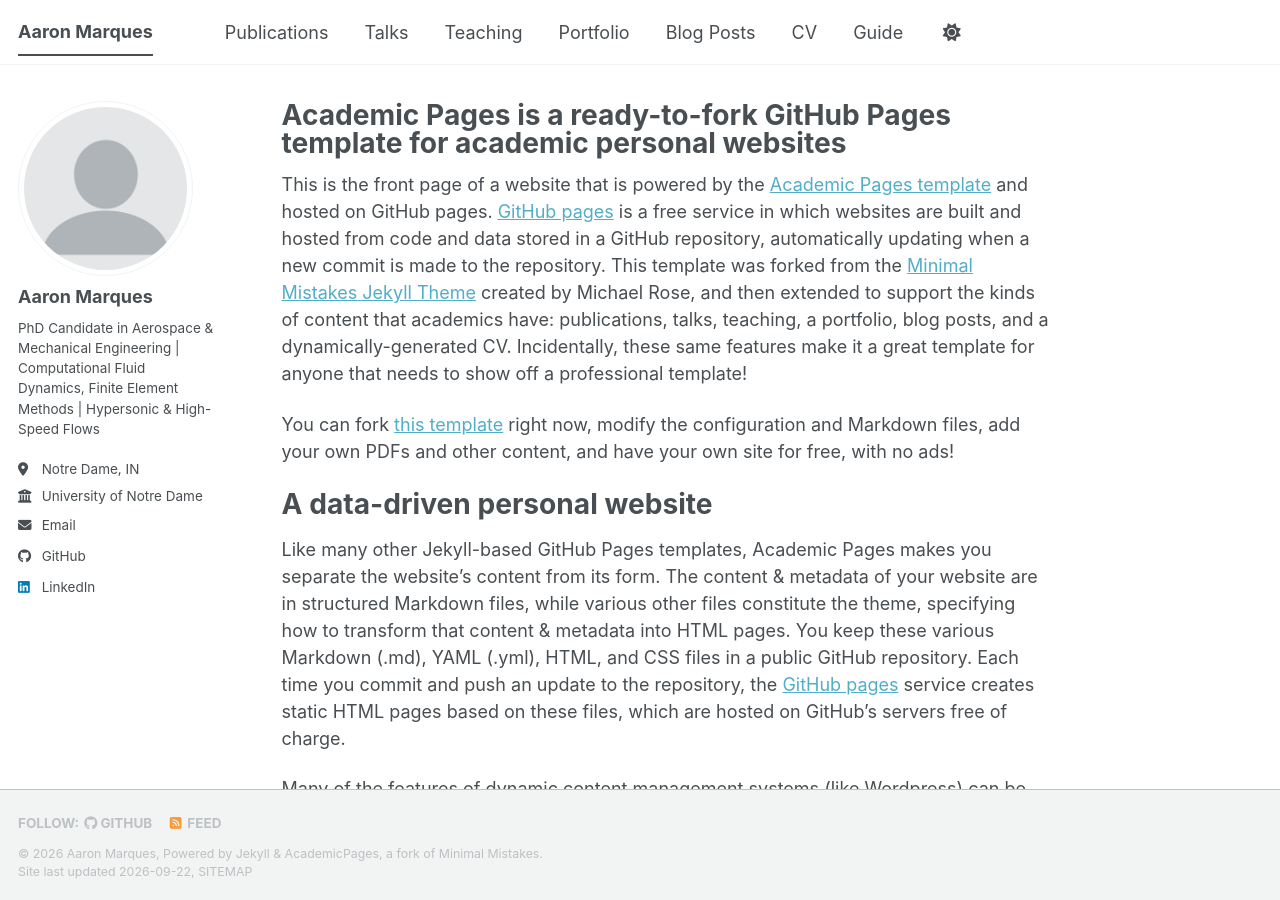
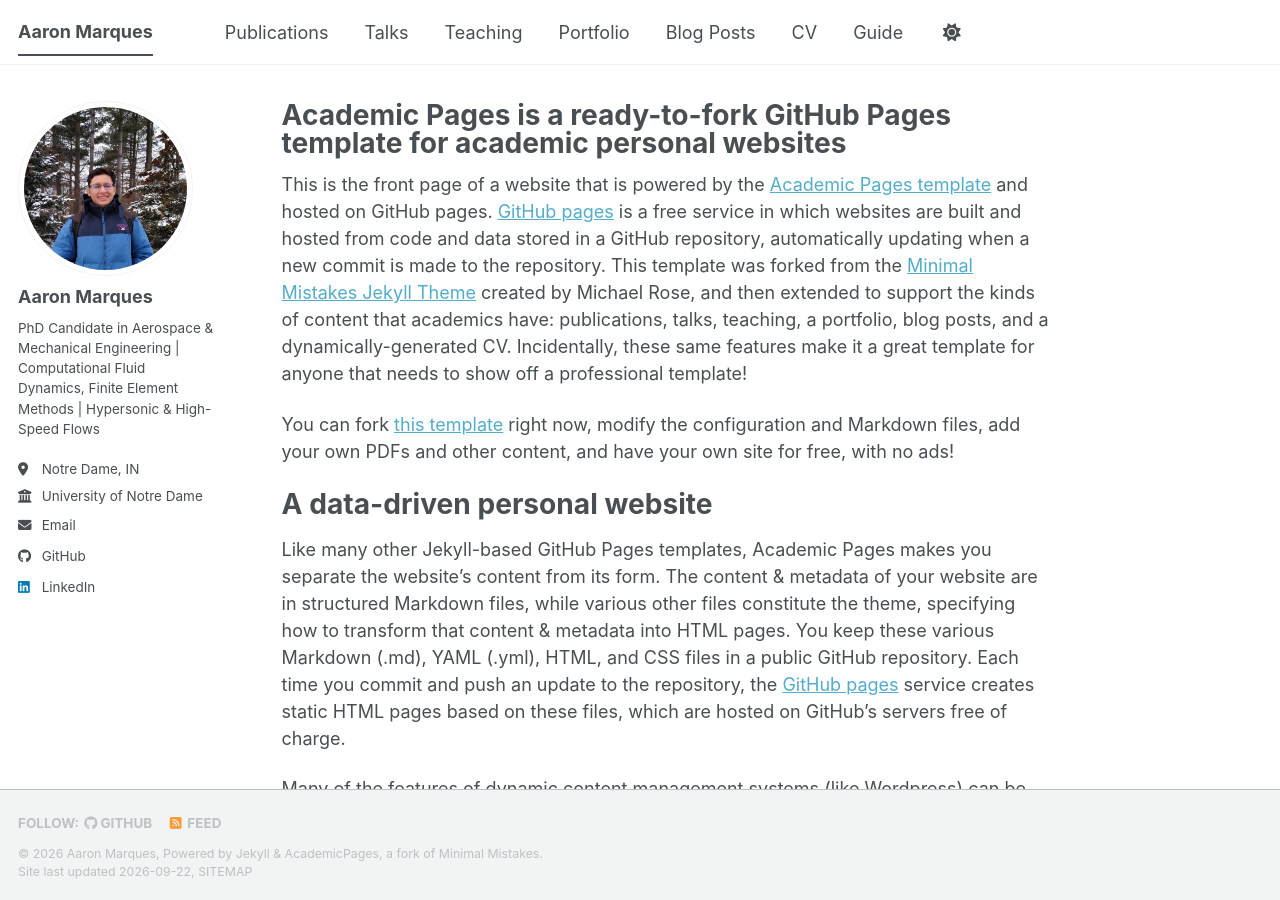
Before and after one commit to aaronmqs/aaronmqs.github.io, a Jekyll site: the page built from _pages/about.md, in a window 1280 px wide and 900 px high. Built offline with Jekyll 4.4.1, drawn with Linux system fonts in a browser that asks for light colours; a style sheet for code colours, icons or effects is not loaded.

Commit message:
Add profile photo

```diff
--- a/_config.yml
+++ b/_config.yml
@@ -23,7 +23,7 @@ repository               : "aaronmqs/aaronmqs.github.io"
 #               Additional customization can be done by editing /_includes/author-profile.html
 author:
   # Biographic information
-  avatar           : "profile.png"
+  avatar           : "aaron.jpg"
   name             : "Aaron Marques"
   pronouns         : # example: "she/her"
   bio              : "PhD Candidate in Aerospace & Mechanical Engineering | Computational Fluid Dynamics, Finite Element Methods | Hypersonic & High-Speed Flows"
```
Also changed, not shown: images/aaron.jpg (added).
